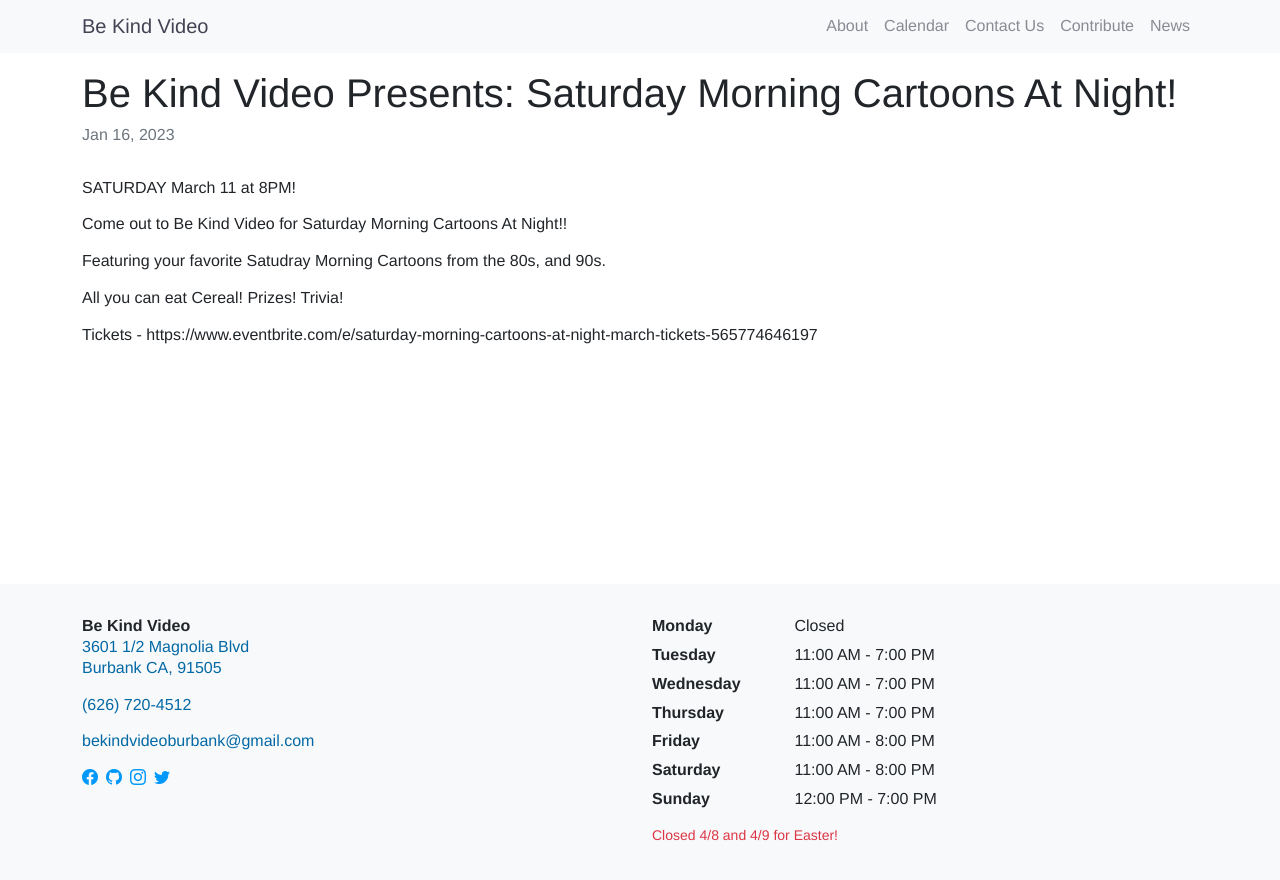
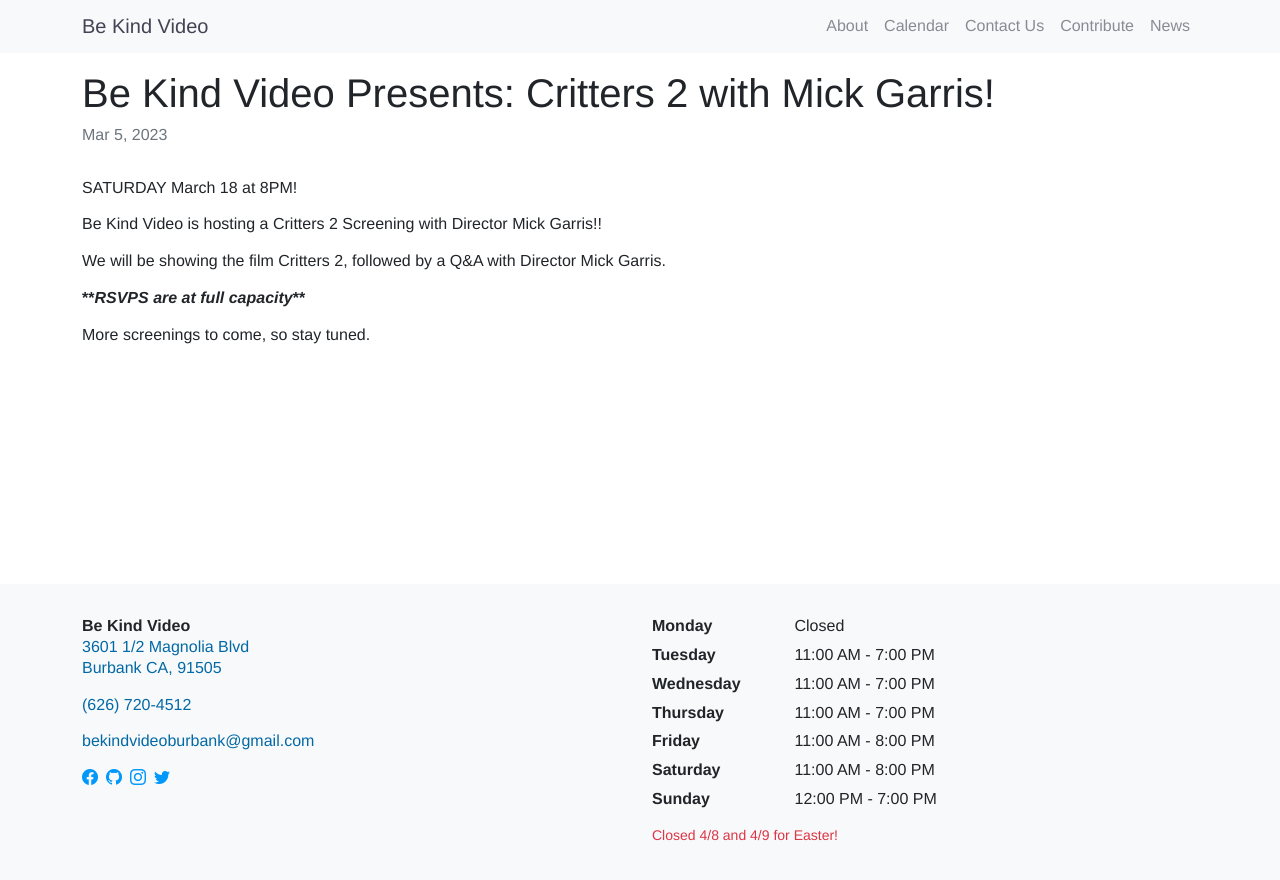
Before and after one commit to arenoir/be-kind-video, a Jekyll site: the page built from _posts/2022-10-16-welcome-to-jekyll.markdown, in a window 1280 px wide. Shown: the top 880 px of the page. Built offline with Jekyll 4.4.1, drawn with Linux system fonts in a browser that asks for light colours.

Commit message:
Update 2022-10-16-welcome-to-jekyll.markdown
Added Critters 2 screening info.

```diff
--- a/_posts/2022-10-16-welcome-to-jekyll.markdown
+++ b/_posts/2022-10-16-welcome-to-jekyll.markdown
@@ -1,15 +1,15 @@
 ---
 layout: post
-title:  "Be Kind Video Presents: Saturday Morning Cartoons At Night!"
-date:   2023-1-16 13:21:08 -0700
+title:  "Be Kind Video Presents: Critters 2 with Mick Garris!"
+date:   2023-3-5 13:21:08 -0700
 categories: jekyll update
 ---
-SATURDAY March 11 at 8PM!
+SATURDAY March 18 at 8PM!
 
-Come out to Be Kind Video for Saturday Morning Cartoons At Night!!
+Be Kind Video is hosting a Critters 2 Screening with Director Mick Garris!!
 
-Featuring your favorite Satudray Morning Cartoons from the 80s, and 90s.
+We will be showing the film Critters 2, followed by a Q&A with Director Mick Garris.
 
-All you can eat Cereal! Prizes! Trivia!
+*********RSVPS are at full capacity*********
 
-Tickets - https://www.eventbrite.com/e/saturday-morning-cartoons-at-night-march-tickets-565774646197
+More screenings to come, so stay tuned.
```
